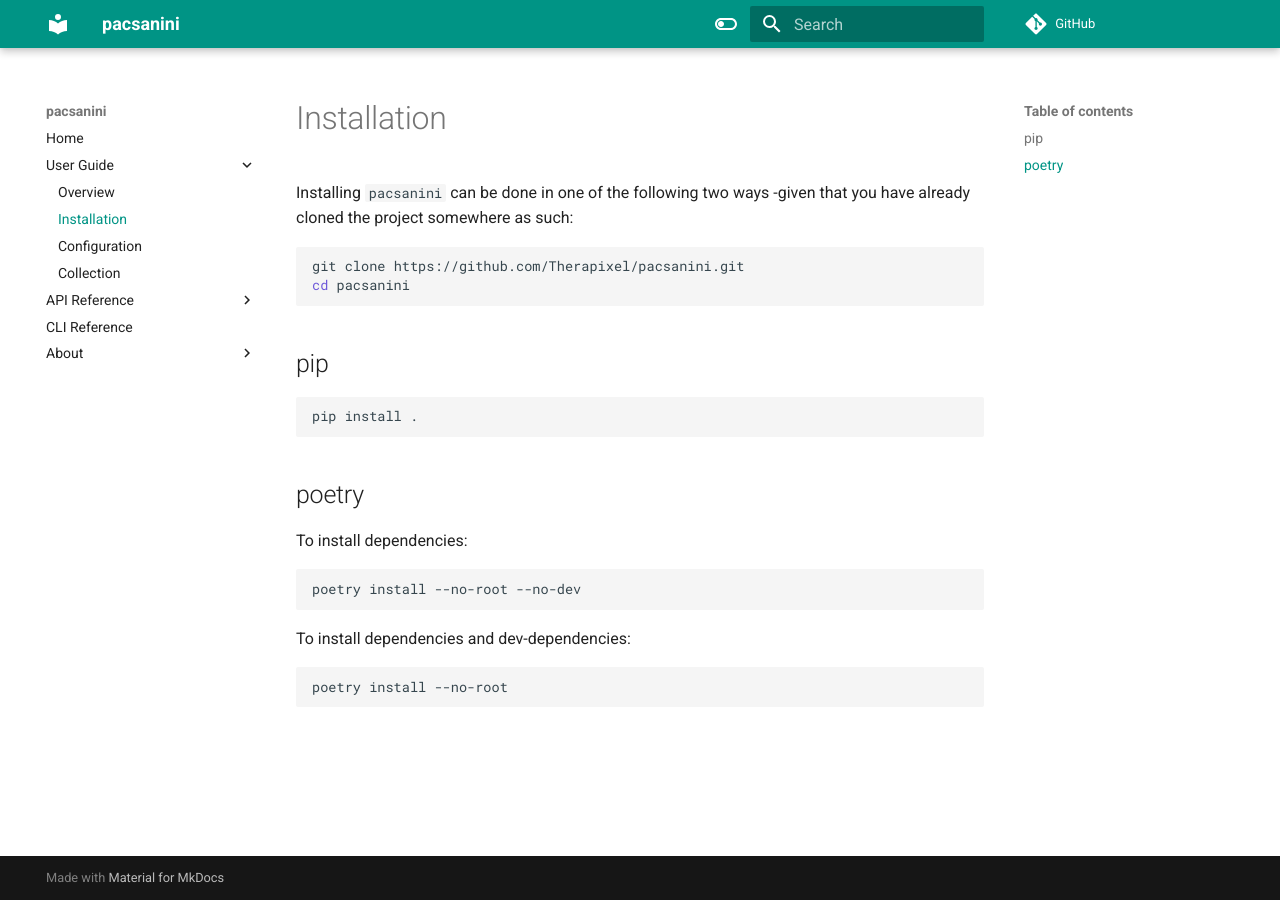
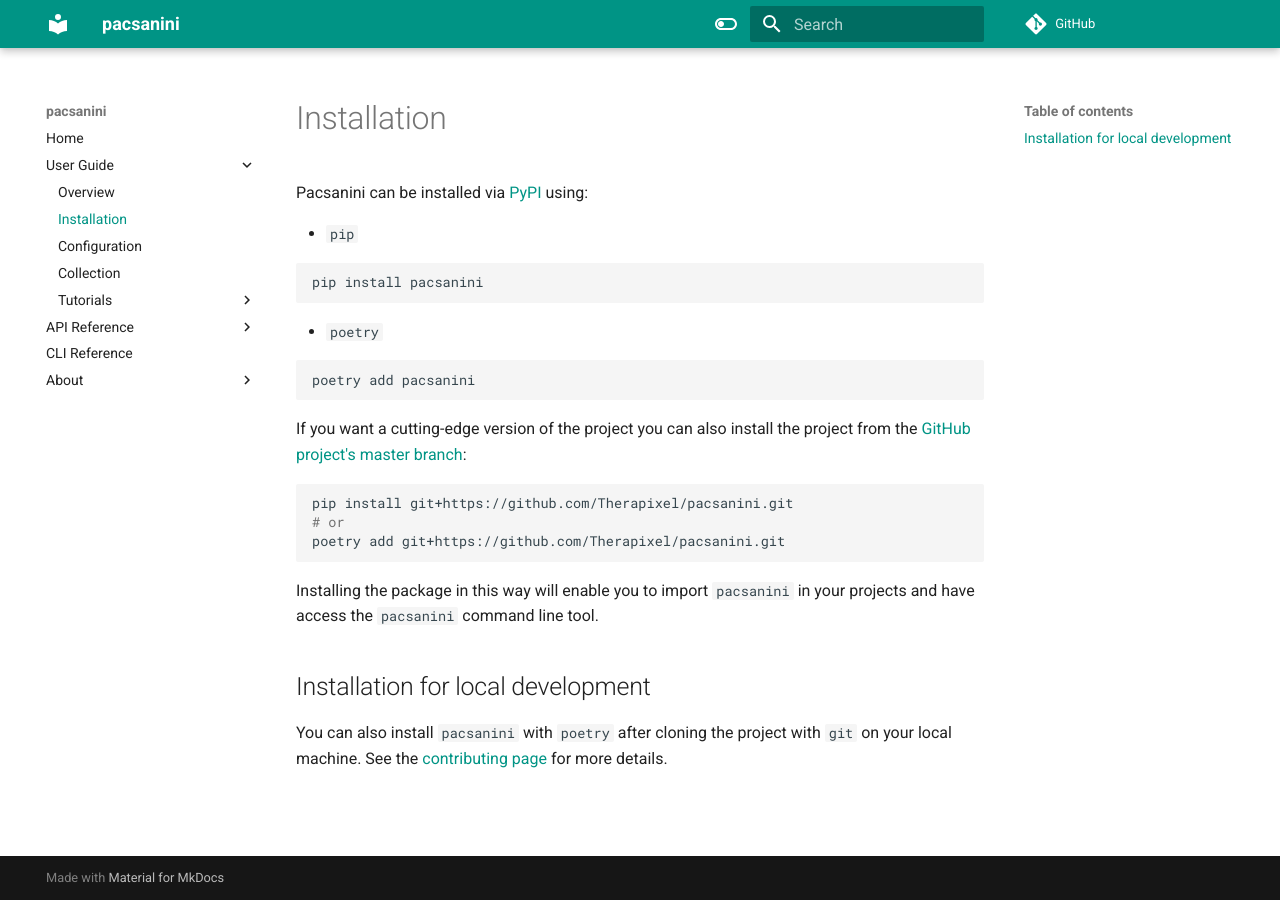
Before and after one commit to Therapixel/pacsanini, an MkDocs documentation site: the page built from docs/user_guide/installation.md, in a window 1280 px wide. Built offline with MkDocs 1.6.1 and Material for MkDocs 9.7.7, drawn with Linux system fonts in a browser that asks for light colours; comment, search, counter and statistics services are not loaded.

Commit message:
Updated installation docs and write tutorials.
Signed-off-by: Aurélien Chick <aurelien.chick@gmail.com>

````diff
--- a/docs/user_guide/installation.md
+++ b/docs/user_guide/installation.md
@@ -1,28 +1,34 @@
 # Installation
 
-Installing `pacsanini` can be done in one of the following two ways
--given that you have already cloned the project somewhere as such:
+Pacsanini can be installed via [PyPI](https://pypi.org/project/pacsanini/) using:
+
+* `pip`
 
 ```bash
-git clone https://github.com/Therapixel/pacsanini.git
-cd pacsanini
+pip install pacsanini
 ```
 
-## pip
+* `poetry`
 
 ```bash
-pip install .
+poetry add pacsanini
 ```
 
-## poetry
+If you want a cutting-edge version of the project you can also install the project
+from the [GitHub project's master branch](https://github.com/Therapixel/pacsanini):
 
-To install dependencies:
 ```bash
-poetry install --no-root --no-dev
+pip install git+https://github.com/Therapixel/pacsanini.git
+# or
+poetry add git+https://github.com/Therapixel/pacsanini.git
 ```
 
-To install dependencies and dev-dependencies:
+Installing the package in this way will enable you to import `pacsanini` in your
+projects and have access the `pacsanini` command line tool.
 
-```bash
-poetry install --no-root
-```
+
+## Installation for local development
+
+You can also install `pacsanini` with `poetry` after cloning the project with `git`
+on your local machine. See the [contributing page](../about/contributing.md) for
+more details.
--- a/mkdocs.yml
+++ b/mkdocs.yml
@@ -12,6 +12,7 @@
     - pymdownx.highlight
     - pymdownx.superfences
     - pymdownx.inlinehilite
+    - admonition
     - pymdownx.emoji:
         emoji_index: !!python/name:materialx.emoji.twemoji
         emoji_generator: !!python/name:materialx.emoji.to_svg
@@ -23,6 +24,10 @@
     - Installation: 'user_guide/installation.md'
     - Configuration: 'user_guide/configuration.md'
     - Collection: 'user_guide/collection.md'
+    - Tutorials:
+      - 'Finding DICOM': 'user_guide/tutorials/finding.md'
+      - 'Moving DICOM': 'user_guide/tutorials/moving.md'
+      - 'Parsing DICOM': 'user_guide/tutorials/parsing.md'
   - 'API Reference':
     - Overview: 'api_reference/index.md'
     - cli: 'api_reference/cli.md'
````
Also changed, not shown: README.md (+0 -5 lines), docs/index.md (+6 -5 lines), docs/user_guide/tutorials/finding.md (added, +58 -0 lines), docs/user_guide/tutorials/moving.md (added, +67 -0 lines), docs/user_guide/tutorials/parsing.md (added, +105 -0 lines).
